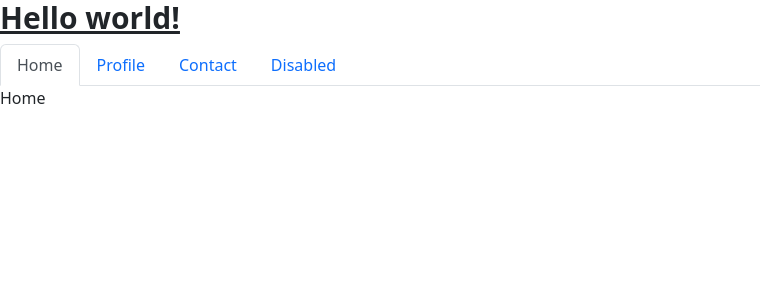
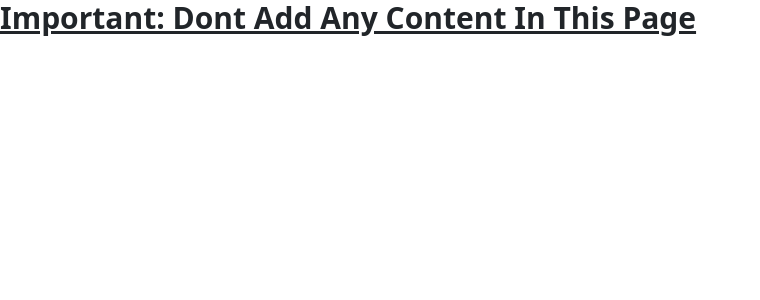
Before and after one commit to tekrev04/Breeze-Next-Component, a Next.js app: page / in a window 1280 px wide. Shown: the top 300 px of the page, without its empty margins (0-760 px from the left). Built offline with nearby package versions, Linux system fonts and the light colour scheme.

Commit message:
datatables started

```diff
--- /dev/null
+++ b/components/paris/datatables/index.js
@@ -0,0 +1,11 @@
+import React from 'react'
+
+function DataTableComponent() {
+  return (
+    <div>
+        Data Tables
+    </div>
+  )
+}
+
+export default DataTableComponent
--- a/pages/index.js
+++ b/pages/index.js
@@ -10,104 +10,8 @@ export default function Home() {
       </Head>
       <main>
         <h1 className="text-3xl font-bold underline">
-          Hello world!
+          Important: Dont Add Any Content In This Page
         </h1>
-
-        <>
-          <nav>
-            <div className="nav nav-tabs" id="nav-tab" role="tablist">
-              <button
-                className="nav-link active"
-                id="nav-home-tab"
-                data-bs-toggle="tab"
-                data-bs-target="#nav-home"
-                type="button"
-                role="tab"
-                aria-controls="nav-home"
-                aria-selected="true"
-              >
-                Home
-              </button>
-              <button
-                className="nav-link"
-                id="nav-profile-tab"
-                data-bs-toggle="tab"
-                data-bs-target="#nav-profile"
-                type="button"
-                role="tab"
-                aria-controls="nav-profile"
-                aria-selected="false"
-              >
-                Profile
-              </button>
-              <button
-                className="nav-link"
-                id="nav-contact-tab"
-                data-bs-toggle="tab"
-                data-bs-target="#nav-contact"
-                type="button"
-                role="tab"
-                aria-controls="nav-contact"
-                aria-selected="false"
-              >
-                Contact
-              </button>
-              <button
-                className="nav-link"
-                id="nav-disabled-tab"
-                data-bs-toggle="tab"
-                data-bs-target="#nav-disabled"
-                type="button"
-                role="tab"
-                aria-controls="nav-disabled"
-                aria-selected="false"
-                disabled=""
-              >
-                Disabled
-              </button>
-            </div>
-          </nav>
-          <div className="tab-content" id="nav-tabContent">
-            <div
-              className="tab-pane fade show active"
-              id="nav-home"
-              role="tabpanel"
-              aria-labelledby="nav-home-tab"
-              tabIndex={0}
-            >
-              Home
-            </div>
-            <div
-              className="tab-pane fade"
-              id="nav-profile"
-              role="tabpanel"
-              aria-labelledby="nav-profile-tab"
-              tabIndex={0}
-            >
-              Profile
-            </div>
-            <div
-              className="tab-pane fade"
-              id="nav-contact"
-              role="tabpanel"
-              aria-labelledby="nav-contact-tab"
-              tabIndex={0}
-            >
-              Contact
-            </div>
-            <div
-              className="tab-pane fade"
-              id="nav-disabled"
-              role="tabpanel"
-              aria-labelledby="nav-disabled-tab"
-              tabIndex={0}
-            >
-              Disabled
-            </div>
-          </div>
-        </>
-
-
       </main>
     </>
   )
--- /dev/null
+++ b/pages/paris/datatables/index.js
@@ -0,0 +1,40 @@
+import DataTableComponent from '@/components/paris/datatables'
+import React, { Component } from 'react'
+
+
+export default class DataTables extends Component {
+    render() {
+        return (
+
+            <div className='container'>
+
+                <h3 className='text-center font-bold'> TechRev 4.0 DataTable Component</h3>
+                <div className='row mt-5'>
+                    <div className='col-md-8'>
+
+                        <div>
+                            <h5>Component</h5>
+                            <hr></hr>
+                            <DataTableComponent />
+                        </div>
+
+                    </div>
+                    <div className='col-md-4'>
+
+                        <div>
+                            <h5>How To</h5>
+                            <hr></hr>
+                            <h5 className='mb-3'> Dependencies </h5>
+
+                            <p><b># npm i react-bootstrap-table-next --save</b> </p>
+                            Or
+                            <p><b> # yarn add react-bootstrap-table-next </b></p>
+                        </div>
+
+                    </div>
+                </div>
+
+            </div>
+        )
+    }
+}
```
Also changed, not shown: jsconfig.json (added, +8 -0 lines), components/paris/index.js (deleted), pages/paris/index.js (deleted).
